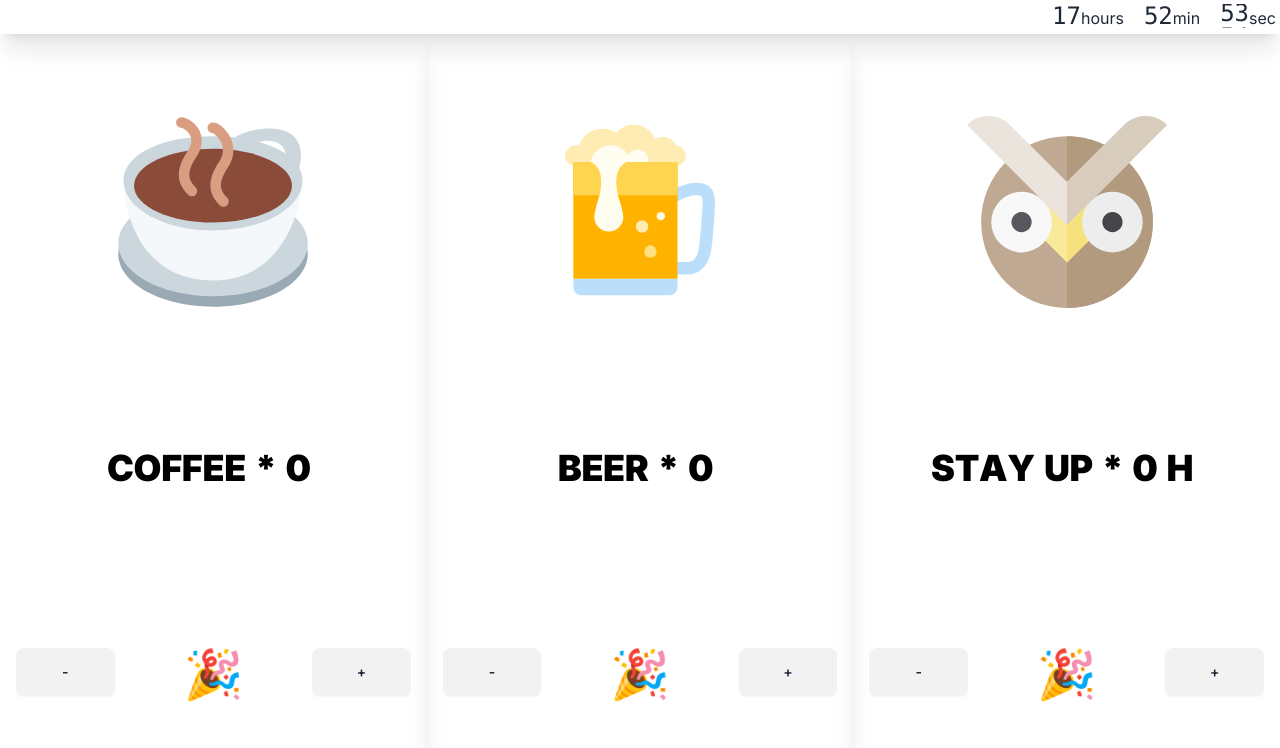
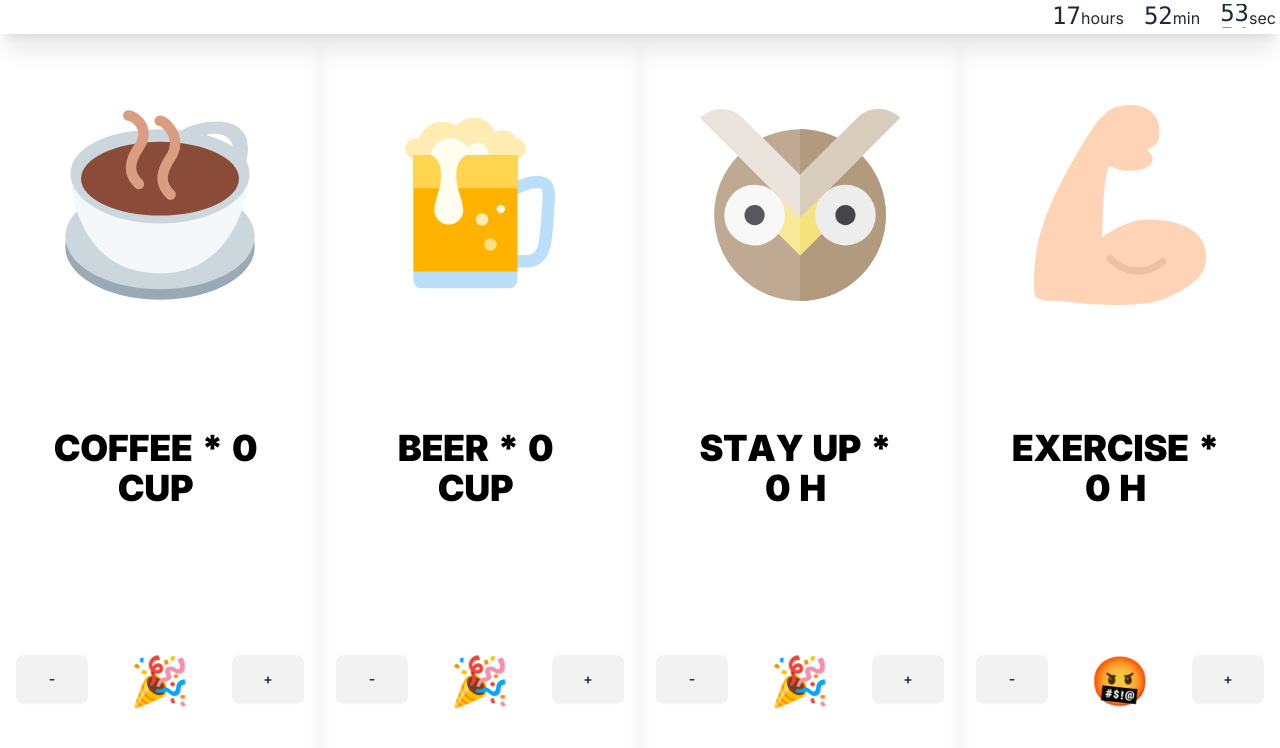
Before and after one commit to stefan-ysh/better-me, a Next.js app: page /daily/1 in a window 1280 px wide. Shown: the top 748 px of the page. Built offline with nearby package versions, Linux system fonts and the light colour scheme.

Commit message:
Update page.tsx

```diff
--- a/src/app/daily/[date]/page.tsx
+++ b/src/app/daily/[date]/page.tsx
@@ -7,18 +7,17 @@ import { TextAnimate } from "@/components/ui/text-animate";
 // 倒计时
 import CountDwon from "@/components/ui/countdown";
 
-// 生成高亮效果
-import { annotate } from "rough-notation";
 import { useState } from "react";
 
 // emoji list
 const emoji = ["🎉", "🙂", "🤔", "😤", "😡", "🤬"];
+const emojiExercise = ['🤬', '😡', '😤', '🤔', '🙂', '🎉'];
 export default function Page({ params }: { params: { date: string } }) {
-  const [el, setEl] = useState<any>({});
+  console.log('[ params.date ] >', params.date)
   const [coffeeIdx, setCoffeeIdx] = useState(0);
   const [beerIdx, setBeerIdx] = useState(0);
+  const [owlIdx, setOwlIdx] = useState(0);
   const [exerciseIdx, setExerciseIdx] = useState(0);
-
 
   return (
     <div className="w-full">
@@ -26,9 +25,10 @@ export default function Page({ params }: { params: { date: string } }) {
         <CountDwon />
       </div>
       <div className="flex justify-around md:flex-row flex-col absolute top-8 left-0 right-0 bottom-0">
+        {/* coffee */}
         <div className="w-full shadow-xl p-4 text-center flex-1 flex items-center justify-around flex-col">
           <Image src="/coffee.svg" alt="logo" width={200} height={200} />
-          <TextAnimate text={ "COFFEE * " + coffeeIdx} type="rollIn" />
+          <TextAnimate text={ "COFFEE * " + coffeeIdx + ' CUP'} type="rollIn" />
           <div className="w-full flex items-center relative overflow-hidden ">
             <button
               className="btn w-1/4 absolute left-0"
@@ -67,9 +67,10 @@ export default function Page({ params }: { params: { date: string } }) {
             </button>
           </div>
         </div>
+        {/* beer */}
         <div className="w-full shadow-xl p-4 text-center flex-1 flex items-center justify-around flex-col">
           <Image src="/beer.svg" alt="logo" width={200} height={200} />
-          <TextAnimate text={ "BEER * " + beerIdx} type="rollIn" />
+          <TextAnimate text={ "BEER * " + beerIdx + ' CUP'} type="rollIn" />
           <div className="w-full flex items-center relative overflow-hidden ">
             <button
               className="btn w-1/4 absolute left-0"
@@ -108,9 +109,52 @@ export default function Page({ params }: { params: { date: string } }) {
             </button>
           </div>
         </div>
+        {/* stay up late */}
         <div className="w-full shadow-xl p-4 text-center flex-1 flex items-center justify-around flex-col">
           <Image src="/owl.svg" alt="logo" width={200} height={200} />
-          <TextAnimate text={ "STAY UP * " + exerciseIdx + ' H'} type="rollIn" />
+          <TextAnimate text={ "STAY UP * " + owlIdx + ' H'} type="rollIn" />
+          <div className="w-full flex items-center relative overflow-hidden ">
+            <button
+              className="btn w-1/4 absolute left-0"
+              onClick={() => {
+                if (owlIdx > 0) {
+                  setOwlIdx(owlIdx - 1);
+                } else {
+                  setOwlIdx(0);
+                }
+              }}
+            >
+              -
+            </button>
+            <div className="w-full items-center flex flex-col text-5xl h-24 ">
+              {emoji.map((item, index) => (
+                <div
+                  style={{
+                    transition: "all 0.5s ease",
+                    top: `${index * 100 - owlIdx * 100}px`,
+                  }}
+                  className="w-24 h-24 absolute leading-[100px]"
+                >
+                  {item}
+                </div>
+              ))}
+            </div>
+            <button
+              className="btn w-1/4 absolute right-0"
+              onClick={() => {
+                if (owlIdx < emoji.length - 1) {
+                  setOwlIdx(owlIdx + 1);
+                }
+              }}
+            >
+              +
+            </button>
+          </div>
+        </div>
+        {/* exercise */}
+        <div className="w-full shadow-xl p-4 text-center flex-1 flex items-center justify-around flex-col">
+          <Image src="/exercise.svg" alt="logo" width={200} height={200} />
+          <TextAnimate text={ "EXERCISE * " + exerciseIdx / 2 + ' H'} type="rollIn" />
           <div className="w-full flex items-center relative overflow-hidden ">
             <button
               className="btn w-1/4 absolute left-0"
@@ -125,7 +169,7 @@ export default function Page({ params }: { params: { date: string } }) {
               -
             </button>
             <div className="w-full items-center flex flex-col text-5xl h-24 ">
-              {emoji.map((item, index) => (
+              {emojiExercise.map((item, index) => (
                 <div
                   style={{
                     transition: "all 0.5s ease",
```
